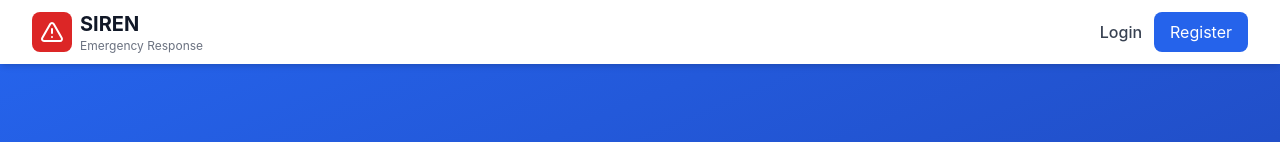
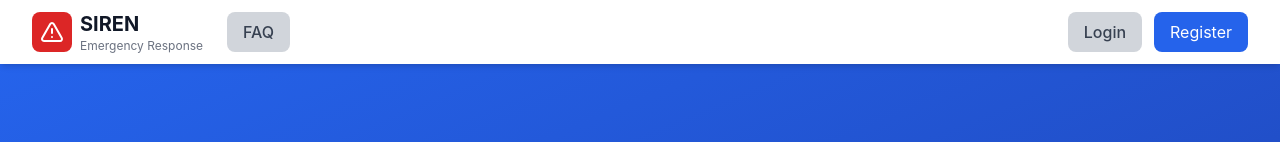
Before and after one commit to mahmudulamin/Siren, a React (Vite) app: page / in a window 1280 px wide. Shown: the top 142 px of the page. Built offline with nearby package versions, Linux system fonts and the light colour scheme; the HTML template or start-up script is replaced by a standard one.

Commit message:
Update to the faq and login button

```diff
--- a/src/layouts/Navbar.jsx
+++ b/src/layouts/Navbar.jsx
@@ -45,6 +45,14 @@ const Navbar = ({ toggleSidebar, showMenuButton = false }) => {
                 <h1 className="text-xl font-bold text-gray-900">SIREN</h1>
                 <p className="text-xs text-gray-500">Emergency Response</p>
               </div>
+            </Link>
+
+            {/* FAQ Link */}
+            <Link
+              to="/faq"
+              className="ml-6 text-gray-700 hover:text-gray-900 font-medium hidden md:block bg-gray-300 px-4 py-2 rounded-lg"
+            >
+              FAQ
             </Link>
           </div>
 
@@ -133,7 +141,7 @@ const Navbar = ({ toggleSidebar, showMenuButton = false }) => {
               <div className="flex items-center space-x-3">
                 <Link
                   to="/login"
-                  className="text-gray-700 hover:text-gray-900 font-medium"
+                  className="text-gray-700 hover:text-gray-900 font-medium bg-gray-300 px-4 py-2 rounded-lg"
                 >
                   Login
                 </Link>
```
